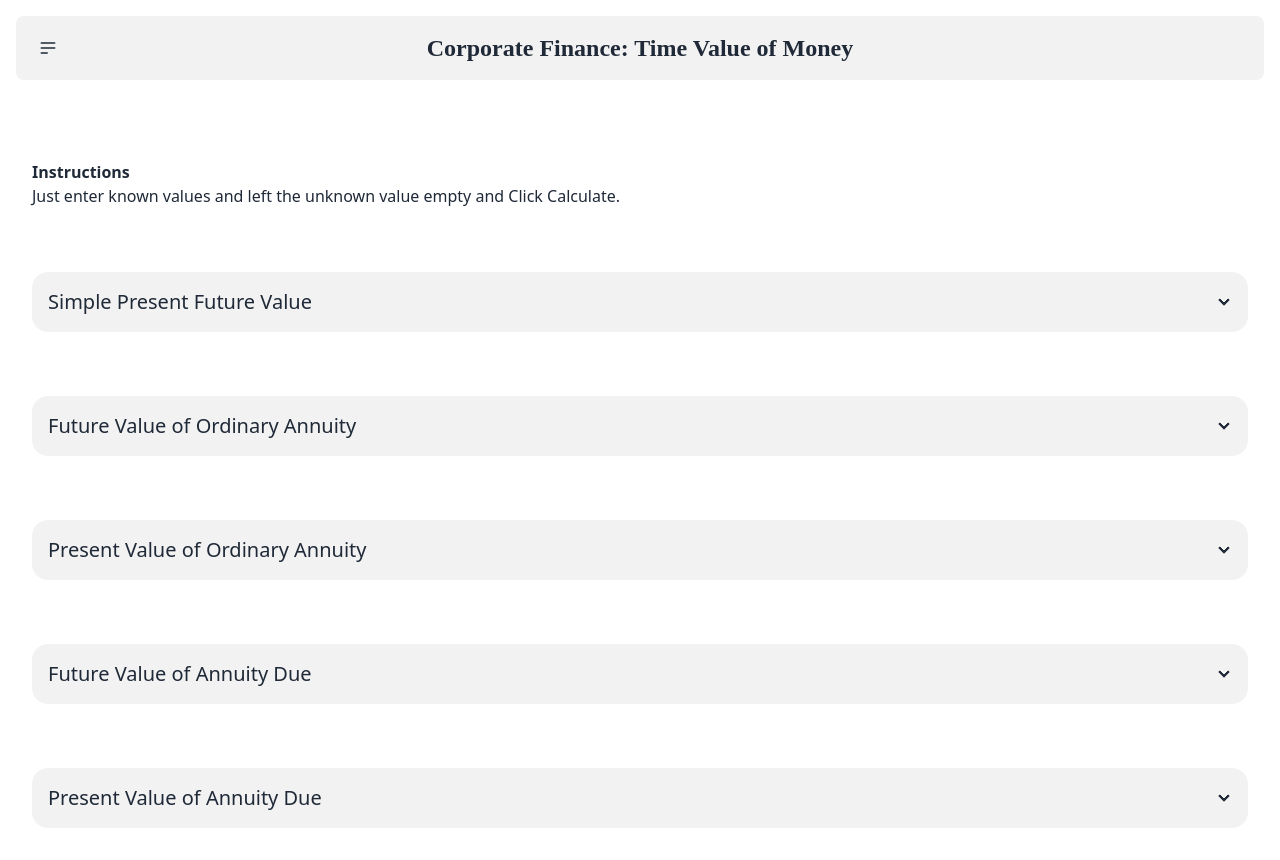
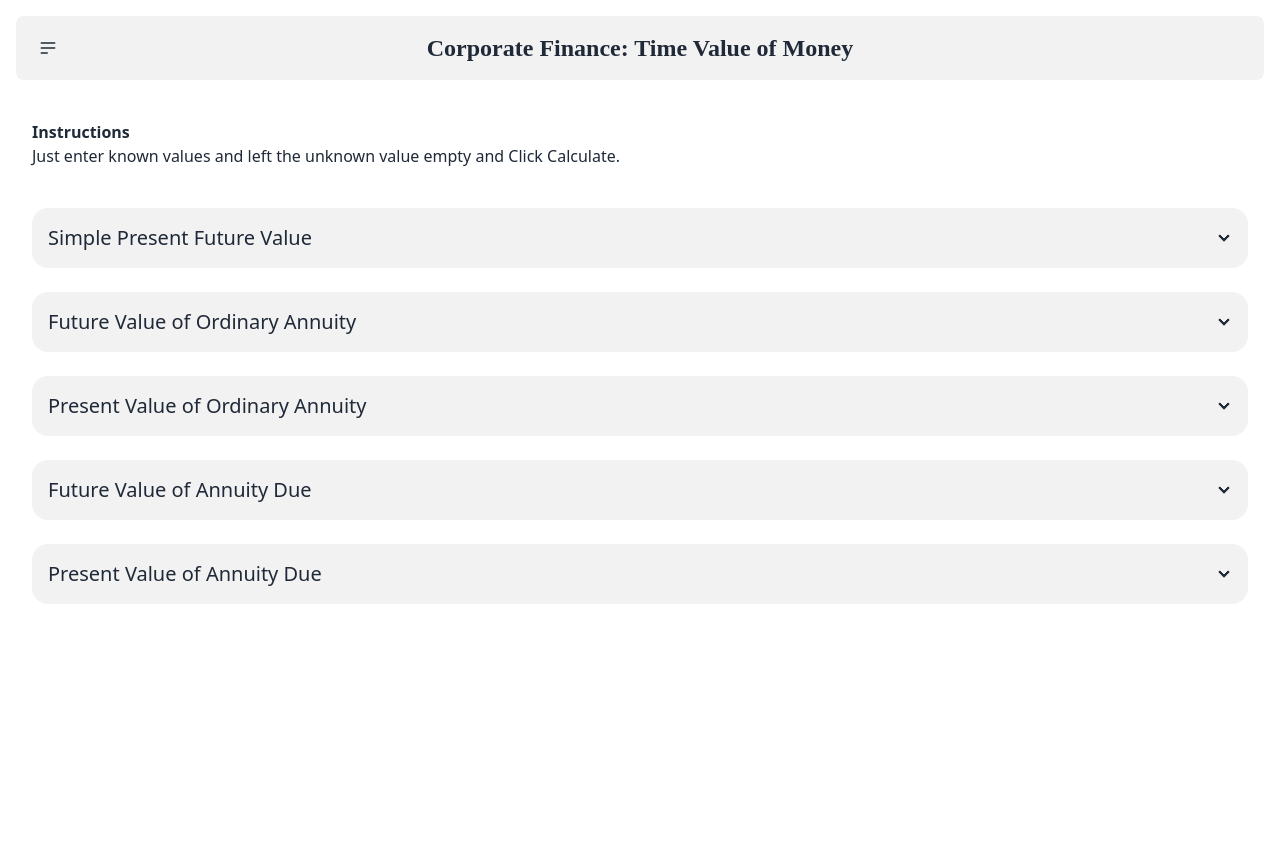
Before and after one commit to mustafakhanneo/tvmfinance, a React (Vite) app: page / in a window 1280 px wide. After the commit the page ends 800 px from the top, so only its background shows below. Built offline with nearby package versions, Linux system fonts and the light colour scheme; a web font is replaced by a local one.

Commit message:
set alignment

```diff
--- a/src/App.jsx
+++ b/src/App.jsx
@@ -8,7 +8,7 @@ function App() {
 
 
   return (
-    <div className='space-y-16 p-[1rem] m-auto max-w-[1280px]'>
+    <div className='space-y-6 p-[1rem] m-auto max-w-[1280px]'>
     <div className="navbar items-center justify-center rounded-lg bg-base-200">
 
     <div className="navbar-start">
--- a/src/tabs/Home.jsx
+++ b/src/tabs/Home.jsx
@@ -181,9 +181,9 @@ function Home() {
    }
 
   return (
-    <div className='space-y-16 p-[1rem] m-auto max-w-[1280px]'>
+    <div className='space-y-6 p-[1rem] m-auto max-w-[1280px]'>
 
-<div className='flex flex-col justify-start items-start'>
+<div className='flex flex-col justify-start pb-4 items-start'>
       <p className='font-bold'>Instructions</p>
       <p>Just enter known values and left the unknown value empty and Click Calculate.</p>
      </div>
@@ -205,7 +205,7 @@ function Home() {
       </div>
       </details>
 {/* Ordinary Annuity Calculator  */}
-      <div className='space-y-16'>
+      <div className='space-y-6'>
         {/* Present Value of Ordinary Annuity */}
         <details className="collapse collapse-arrow bg-base-200">
   <summary className="collapse-title sm:text-xl text-md font-medium">Future Value of Ordinary Annuity</summary>
@@ -244,7 +244,7 @@ function Home() {
       {/* Simple Annuity Calculator  */}
 
 {/* Annuity Due Calculator  */}
-      <div className='space-y-16'>
+      <div className='space-y-6'>
         {/* Present Value of Annuity Due */}
         <details className="collapse collapse-arrow bg-base-200">
   <summary className="collapse-title sm:text-xl text-md font-medium">Future Value of Annuity Due</summary>
```
